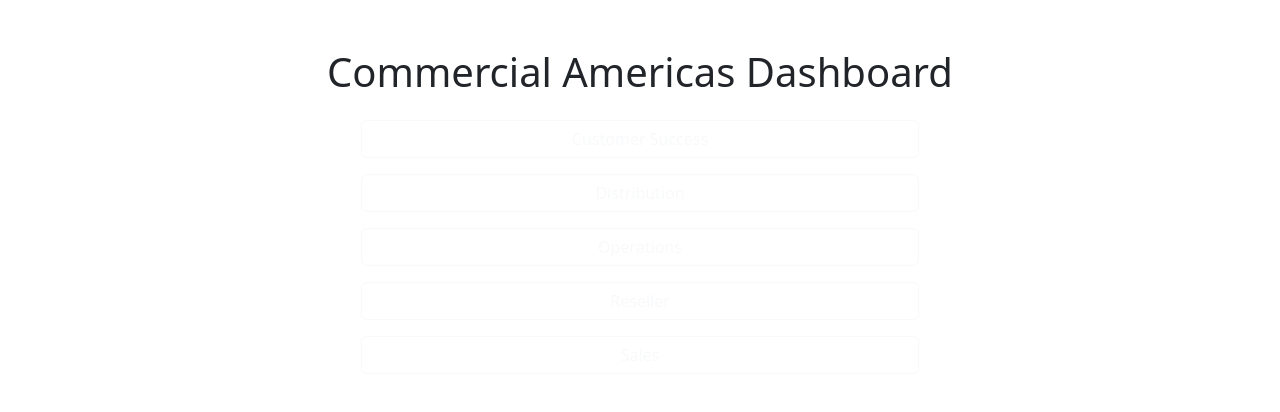
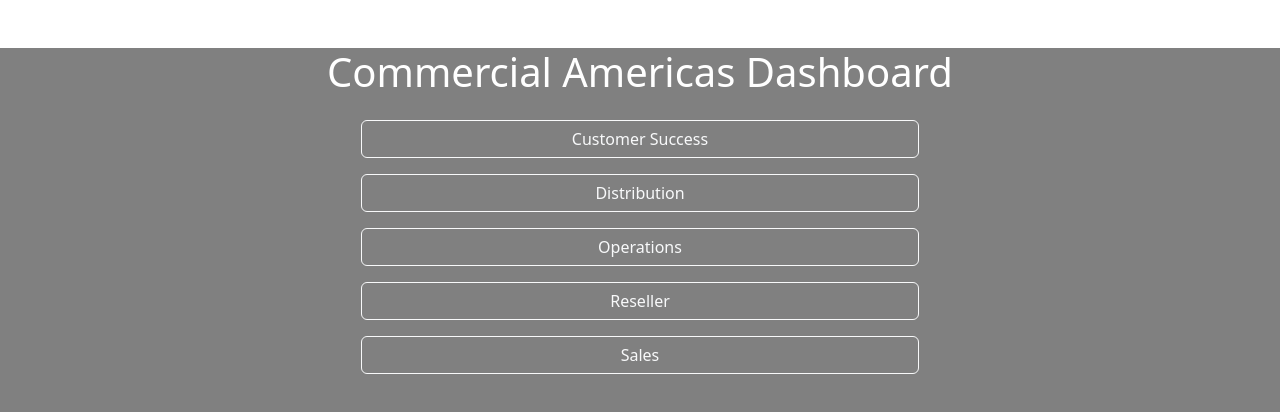
Before and after one commit to hicks08805/comm-amer-dashboard, a React (Create React App) app: page / in a window 1280 px wide. Shown: the top 412 px of the page. Built offline with nearby package versions, Linux system fonts and the light colour scheme.

Commit message:
fixing colors v8

```diff
--- a/src/App.js
+++ b/src/App.js
@@ -56,7 +56,8 @@ function OperationsLayout() {
 
 export default function App() {
   return (
-      <Router>
+    <div style={{ backgroundColor: '#808080', minHeight: '100vh', color: 'white' }}>
+    <Router>
       <Routes>
         <Route path="/" element={<Home />} />
 
@@ -154,6 +155,6 @@ export default function App() {
         />
       </Routes>
     </Router>
-
+    </div>
       );
 }
```
